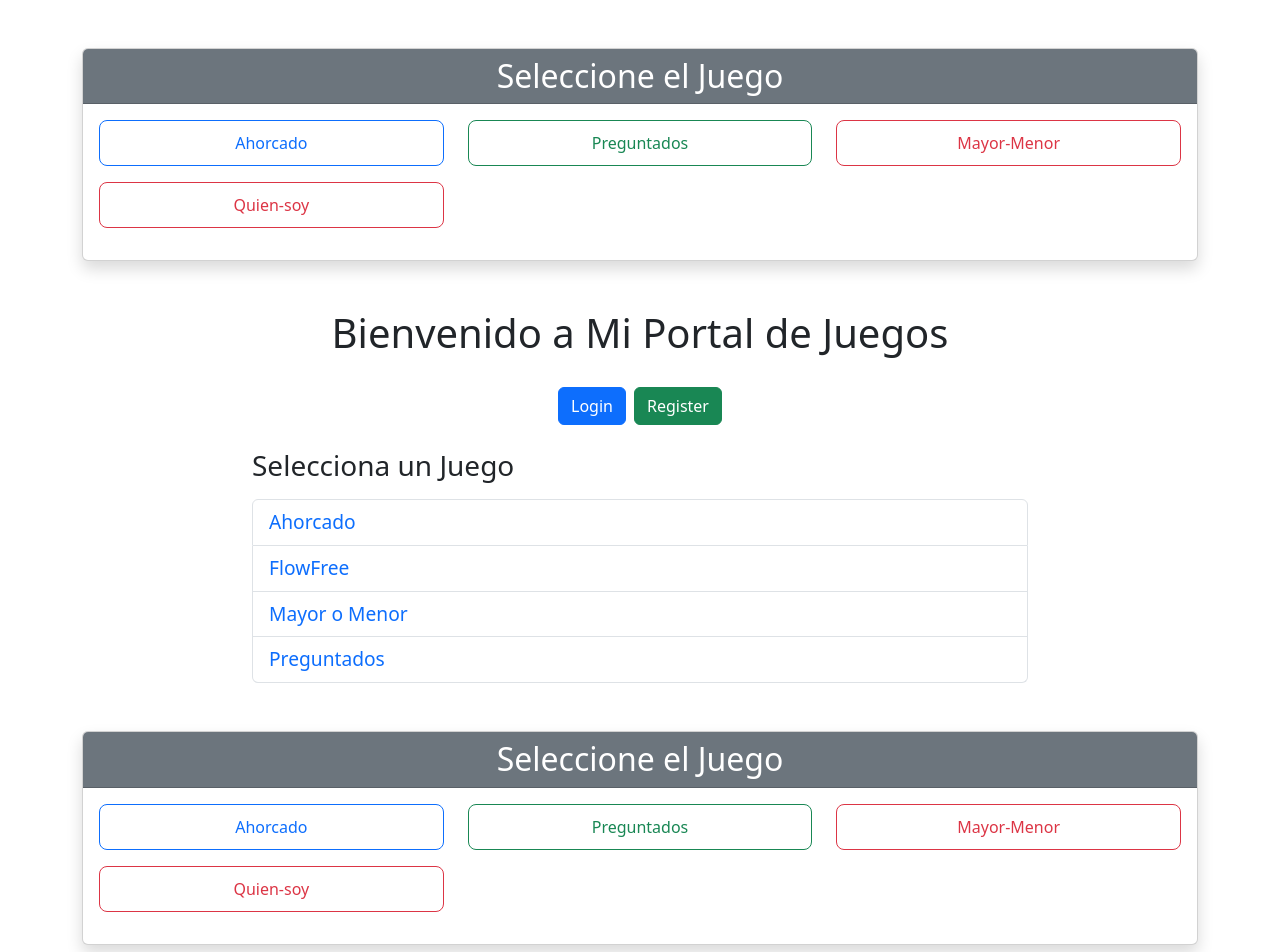
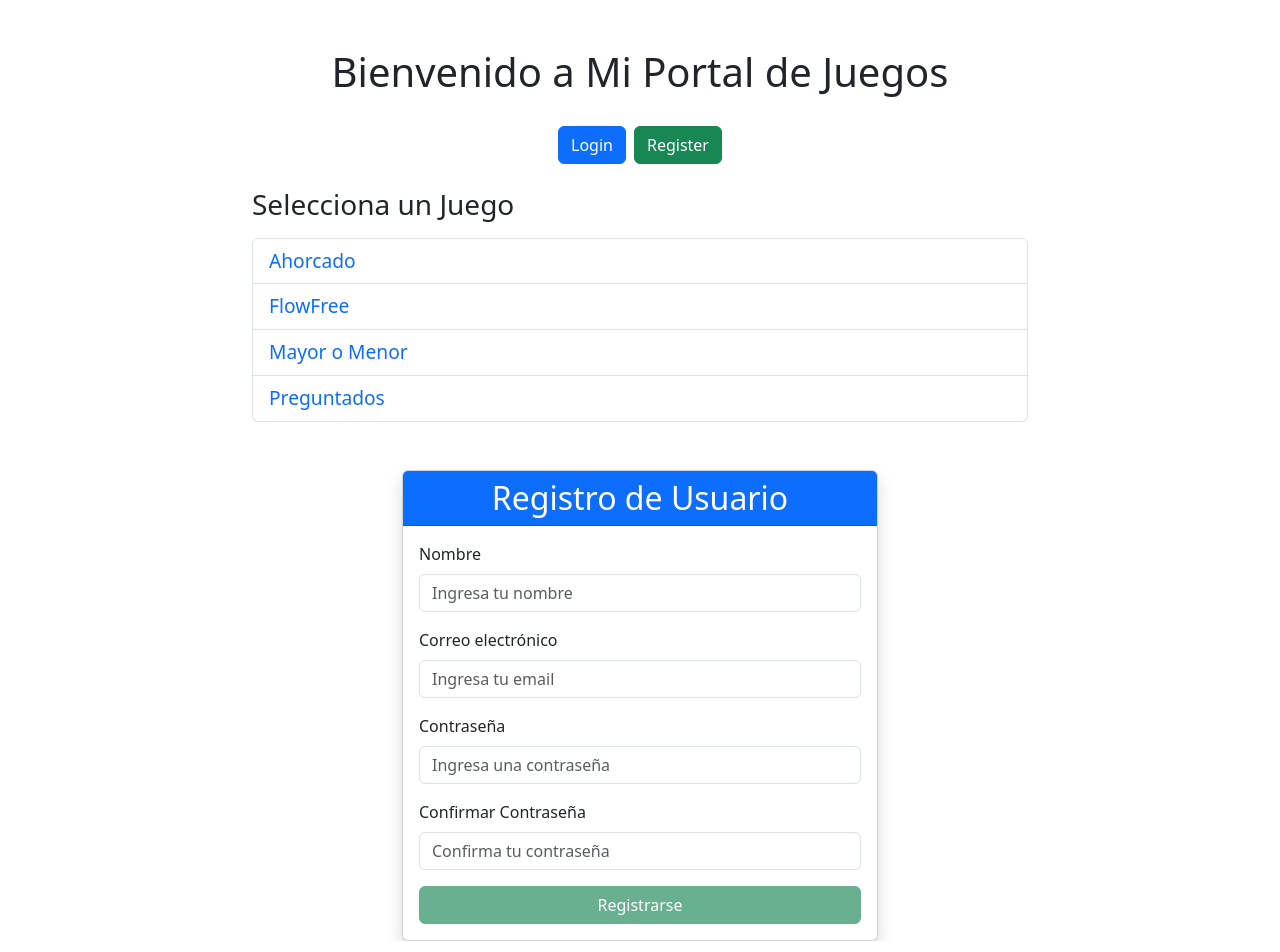
Before and after one commit to nachomonllor/sala-de-juegos-2025, an Angular app: page /register in a window 1280 px wide. Before the commit this address led to /. Shown: the top 952 px of the page. Built offline with nearby package versions, Linux system fonts and the light colour scheme.

Commit message:
login y registro

```diff
--- a/src/app/app.component.html
+++ b/src/app/app.component.html
@@ -1,10 +1,2 @@
-
-<app-pantalla-juegos></app-pantalla-juegos>
-
-
 <app-home></app-home>
-
-
 <router-outlet></router-outlet>
-
-<app-home></app-home>
--- a/src/app/app.component.ts
+++ b/src/app/app.component.ts
@@ -2,12 +2,11 @@ import { Component } from '@angular/core';
 import { CommonModule } from '@angular/common';
 import { FormsModule } from '@angular/forms';
 import { RouterOutlet } from '@angular/router';
-import { PantallaJuegosComponent } from "./pantalla-juegos/pantalla-juegos.component";
 import { HomeComponent } from "./home/home.component";
 
 @Component({
   selector: 'app-root',
-  imports: [CommonModule, FormsModule, RouterOutlet, PantallaJuegosComponent, HomeComponent],
+  imports: [CommonModule, FormsModule, RouterOutlet, HomeComponent],
   templateUrl: './app.component.html',
   styleUrl: './app.component.css'
 })
--- a/src/app/pantalla-juegos/pantalla-juegos.component.css
+++ /dev/null
@@ -1,17 +0,0 @@
-.container {
-    text-align: center;
-    margin-top: 50px;
-  }
-
-  .juegos-lista {
-    display: flex;
-    flex-direction: column;
-    align-items: center;
-    gap: 20px;
-  }
-
-  .btn {
-    padding: 10px 20px;
-    font-size: 16px;
-    cursor: pointer;
-  }
--- a/src/app/pantalla-juegos/pantalla-juegos.component.html
+++ /dev/null
@@ -1,45 +0,0 @@
- <div class="container mt-5">
-    <div class="card shadow">
-      <div class="card-header bg-secondary text-white">
-        <h2 class="text-center mb-0">Seleccione el Juego</h2>
-      </div>
-      <div class="card-body">
-        <div class="row text-center">
-          <div class="col-md-4 mb-3">
-            <a routerLink ="/ahorcado" class="btn btn-outline-primary btn-lg w-100">
-              Ahorcado
-            </a>
-          </div>
-          <div class="col-md-4 mb-3">
-            <a routerLink="/preguntados" class="btn btn-outline-success btn-lg w-100">
-              Preguntados
-            </a>
-          </div>
-          <div class="col-md-4 mb-3">
-            <a routerLink="/mayor-menor" class="btn btn-outline-danger btn-lg w-100">
-              Mayor-Menor
-            </a>
-          </div>
-
-          <div class="col-md-4 mb-3">
-            <a routerLink="/quien-soy" class="btn btn-outline-danger btn-lg w-100">
-              Quien-soy
-            </a>
-          </div>
-
-
-        </div>
-      </div>
-    </div>
-  </div>
-
-
-  <!-- <div class="container">
-    <h1>Bienvenido a la Central de Juegos</h1>
-    <div class="juegos-lista">
-      <button routerLink="/ahorcado" class="btn">Ahorcado</button>
-      <button routerLink="/preguntados" class="btn">Preguntados</button>
-      <button routerLink="/mayor-menor" class="btn">Mayor o Menor</button>
-    </div>
-  </div>
-   -->
--- /dev/null
+++ b/src/app/register/register.component.css
@@ -0,0 +1,6 @@
+.container {
+    max-width: 500px;
+  }
+  .card {
+    margin: auto;
+  }
--- /dev/null
+++ b/src/app/register/register.component.html
@@ -0,0 +1,47 @@
+<div class="container mt-5">
+    <div class="card shadow">
+      <div class="card-header bg-primary text-white">
+        <h2 class="text-center mb-0">Registro de Usuario</h2>
+      </div>
+      <div class="card-body">
+        <form [formGroup]="registerForm" (ngSubmit)="onSubmit()">
+          <!-- Campo Nombre -->
+          <div class="mb-3">
+            <label for="nombre" class="form-label">Nombre</label>
+            <input type="text" id="nombre" formControlName="nombre" class="form-control" placeholder="Ingresa tu nombre">
+            <div *ngIf="registerForm.get('nombre')?.invalid && registerForm.get('nombre')?.touched" class="text-danger">
+              El nombre es requerido.
+            </div>
+          </div>
+          <!-- Campo Email -->
+          <div class="mb-3">
+            <label for="email" class="form-label">Correo electrónico</label>
+            <input type="email" id="email" formControlName="email" class="form-control" placeholder="Ingresa tu email">
+            <div *ngIf="registerForm.get('email')?.invalid && registerForm.get('email')?.touched" class="text-danger">
+              Ingresa un correo válido.
+            </div>
+          </div>
+          <!-- Campo Contraseña -->
+          <div class="mb-3">
+            <label for="password" class="form-label">Contraseña</label>
+            <input type="password" id="password" formControlName="password" class="form-control" placeholder="Ingresa una contraseña">
+            <div *ngIf="registerForm.get('password')?.invalid && registerForm.get('password')?.touched" class="text-danger">
+              La contraseña es requerida (mínimo 6 caracteres).
+            </div>
+          </div>
+          <!-- Campo Confirmar Contraseña -->
+          <div class="mb-3">
+            <label for="confirmPassword" class="form-label">Confirmar Contraseña</label>
+            <input type="password" id="confirmPassword" formControlName="confirmPassword" class="form-control" placeholder="Confirma tu contraseña">
+            <div *ngIf="registerForm.errors?.['notMatching'] && registerForm.get('confirmPassword')?.touched" class="text-danger">
+                Las contraseñas deben coincidir.
+            </div>
+          </div>
+          <!-- Botón de Registro -->
+          <button type="submit" class="btn btn-success w-100" [disabled]="registerForm.invalid">
+            Registrarse
+          </button>
+        </form>
+      </div>
+    </div>
+  </div>
--- /dev/null
+++ b/src/app/register/register.component.ts
@@ -0,0 +1,48 @@
+import { CommonModule } from '@angular/common';
+import { Component } from '@angular/core';
+import { FormBuilder, FormGroup, FormsModule, ReactiveFormsModule, Validators } from '@angular/forms';
+import {  OnInit } from '@angular/core';
+import { RouterModule, Router } from '@angular/router';
+
+
+@Component({
+  selector: 'app-register',
+  imports: [CommonModule, FormsModule, ReactiveFormsModule],
+  standalone: true,
+  templateUrl: './register.component.html',
+  styleUrl: './register.component.css'
+})
+export class RegisterComponent {
+  registerForm: FormGroup;
+
+  constructor(private fb: FormBuilder, private router: Router) {
+    // Configuramos el formulario con validadores para cada campo.
+    this.registerForm = this.fb.group({
+      nombre: ['', Validators.required],
+      email: ['', [Validators.required, Validators.email]],
+      password: ['', [Validators.required, Validators.minLength(6)]],
+      confirmPassword: ['', Validators.required]
+    }, { validators: this.passwordMatchValidator });
+  }
+
+  ngOnInit(): void { }
+
+  // Validator personalizado para que password y confirmPassword coincidan.
+  passwordMatchValidator(formGroup: FormGroup) {
+    const password = formGroup.get('password')?.value;
+    const confirmPassword = formGroup.get('confirmPassword')?.value;
+    return password === confirmPassword ? null : { notMatching: true };
+  }
+
+  // Método que se ejecuta al enviar el formulario
+  onSubmit(): void {
+    if (this.registerForm.valid) {
+      console.log('Usuario Registrado:', this.registerForm.value);
+      // Aquí podrías enviar los datos a tu backend y luego redirigir, por ejemplo, a la pantalla de inicio.
+      this.router.navigate(['/']);
+    } else {
+      // Marca todos los controles como tocados para mostrar los errores
+      this.registerForm.markAllAsTouched();
+    }
+  }
+}
```
Also changed, not shown: src/app/app.routes.ts (+6 -3 lines), src/app/pantalla-juegos/pantalla-juegos.component.ts (deleted, +0 -14 lines), 1 other file (tests, documents, lock files or other folders).
